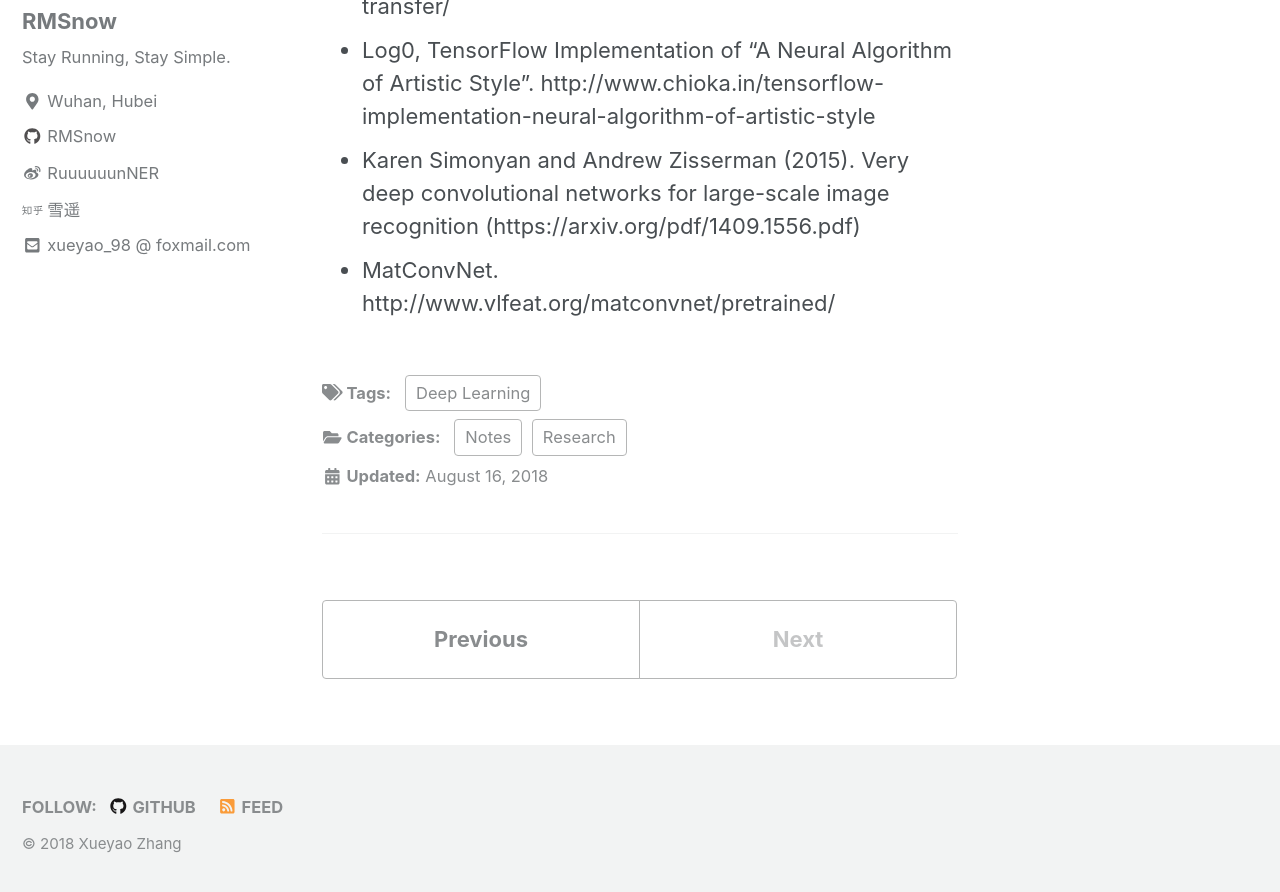
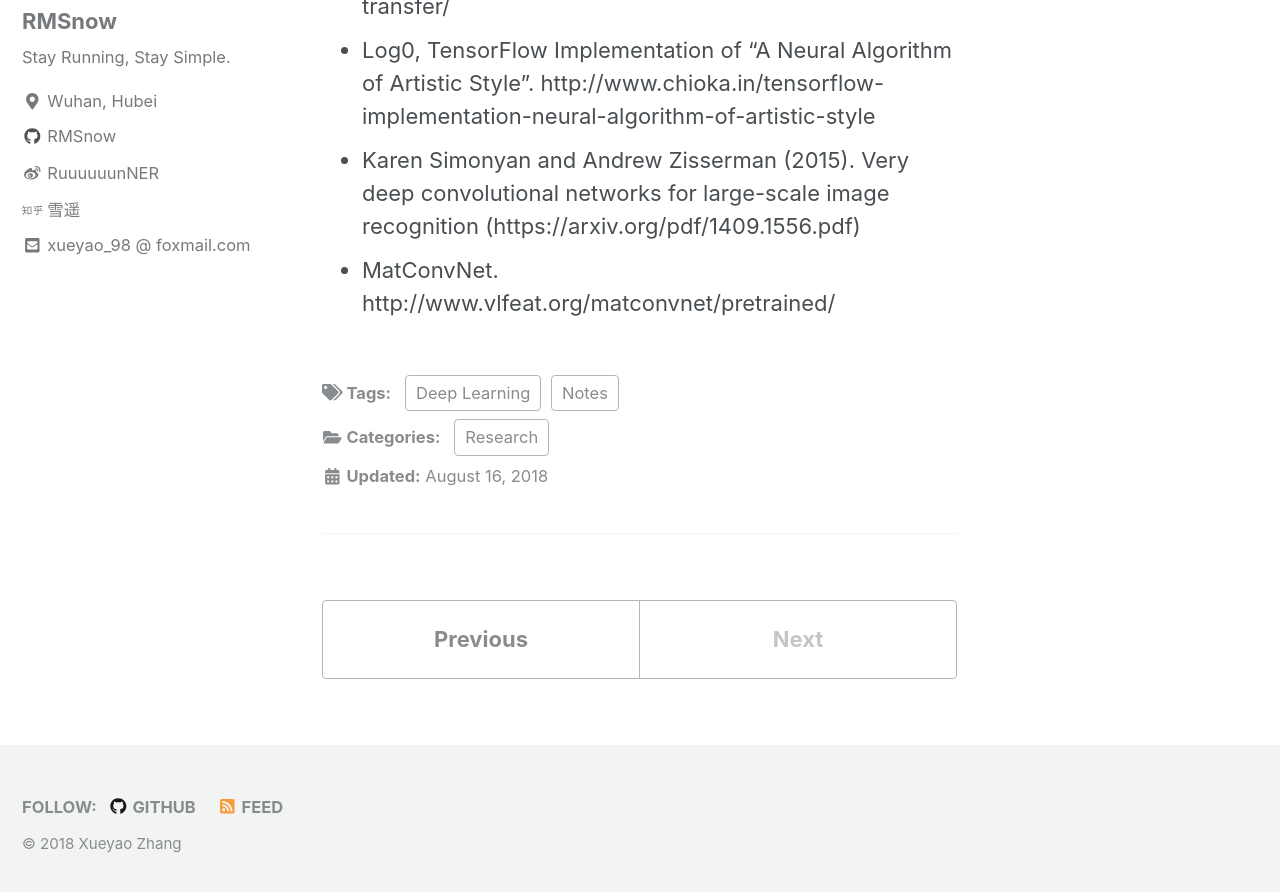
Before and after one commit to RMSnow/RMSnow.github.io, a Jekyll site: the page built from _posts/2018-08-16-Neural Style Transfer.md, in a window 1280 px wide and 900 px high, scrolled down 32202 px. Shown: the top 892 px of the window. Built offline with Jekyll 4.4.1, drawn with Linux system fonts in a browser that asks for light colours; nearby versions of some CDN libraries; comment, search, counter and statistics services are not loaded.

Commit message:
update tags

```diff
--- a/_posts/2018-08-16-Neural Style Transfer.md
+++ b/_posts/2018-08-16-Neural Style Transfer.md
@@ -6,8 +6,8 @@
 toc: true
 categories:
 - Research
+tags:
 - Notes
-tags:
 - Deep Learning
 ---
 
```
